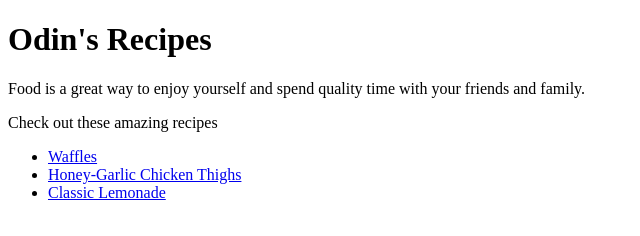
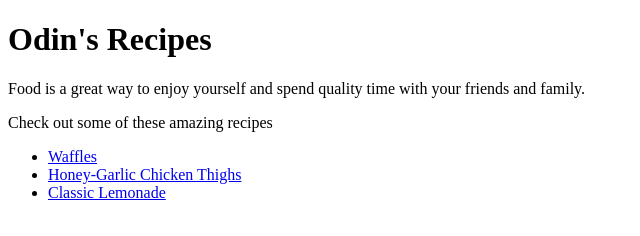
Before and after one commit to Atorudibo-Seth1/odins-recipes, a plain HTML site: page index.html in a window 1280 px wide. Shown: the full height of the page, 0-640 px from the left. Drawn offline with Linux system fonts and the light colour scheme.

Commit message:
More changes

```diff
--- a/index.html
+++ b/index.html
@@ -11,7 +11,7 @@
 <body>
     <h1>Odin's Recipes</h1>
     <p>Food is a great way to enjoy yourself and spend quality time with your friends and family.</p>
-    <p>Check out these amazing recipes</p>
+    <p>Check out some of these amazing recipes</p>
     <ul>
         <li><a href="/recipes/waffles.html">Waffles</a></li>
         <li><a href="/recipes/chicken.html">Honey-Garlic Chicken Thighs</a></li>
```
